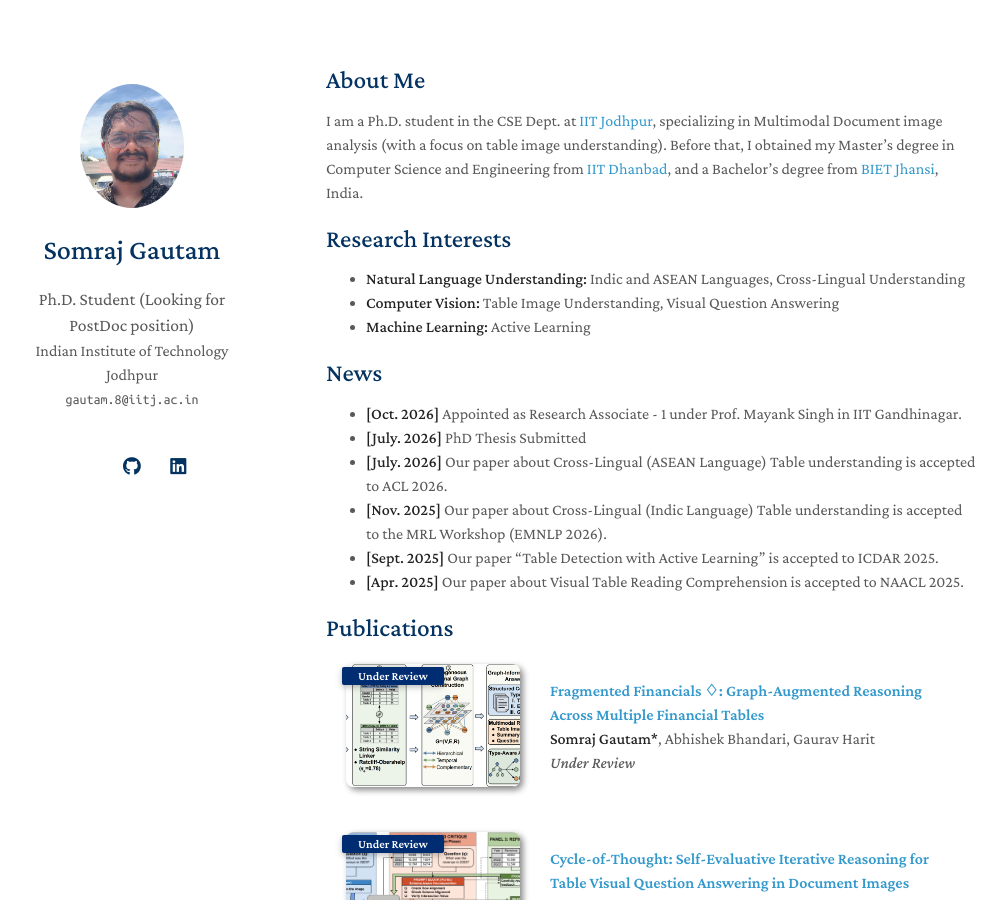
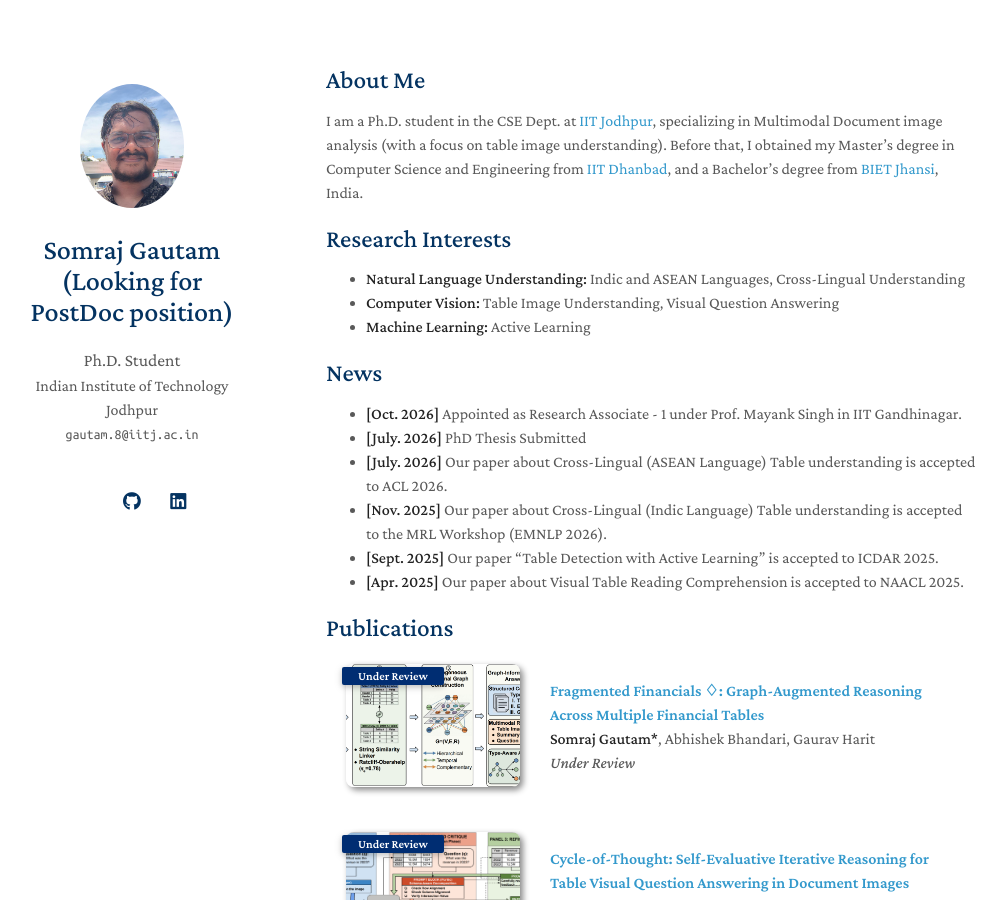
Before and after one commit to somrajgautam/somrajgautam.github.io, a Jekyll site: the page built from index.md, in a window 1280 px wide and 900 px high. Shown: the whole window, without its empty margins (144-1149 px from the left). Built offline with Jekyll 4.4.1, drawn with Linux system fonts in a browser that asks for light colours; a style sheet for code colours, icons or effects is not loaded; our own code applies the rules of GitHub Pages for plain Markdown files.

```diff
--- a/_config.yml
+++ b/_config.yml
@@ -1,6 +1,6 @@
 # Basic Information
-title: Somraj Gautam
-position: Ph.D. Student (Looking for PostDoc position)
+title: Somraj Gautam (Looking for PostDoc position)
+position: Ph.D. Student
 affiliation: Indian Institute of Technology Jodhpur
 email: gautam.8@iitj.ac.in
 
```
